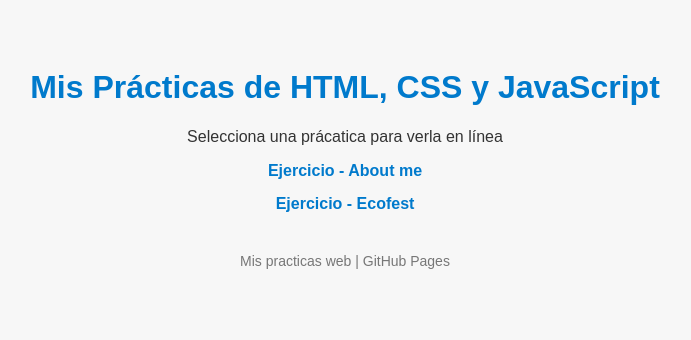
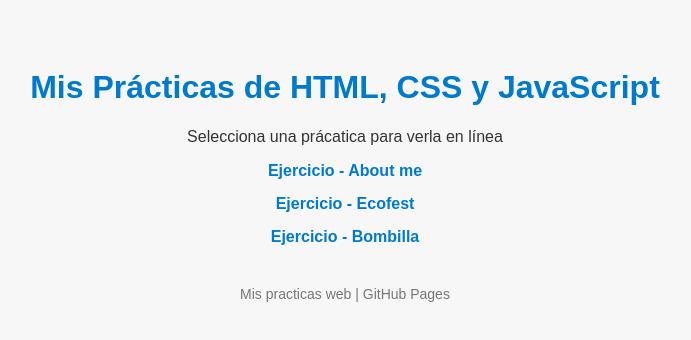
Before and after one commit to jesushurtado20/Clase-informatica, a plain HTML site: page index.html in a window 1280 px wide. Shown: the whole page, without its empty margins (295-986 px from the left). Drawn offline with Linux system fonts and the light colour scheme.

Commit message:
Update index.html

```diff
--- a/index.html
+++ b/index.html
@@ -39,7 +39,7 @@ color: #005a8c;
 <ul>
 <li><a href="Abth-me/Html_1">Ejercicio - About me</a></li>
 <li><a href="Ecofest/Index">Ejercicio - Ecofest </a></li>
-<li><a href= > </a></li>
+<li><a href="Bombilla/Bombillas">Ejercicio - Bombilla </a></li>
 </ul>
 
 
```
